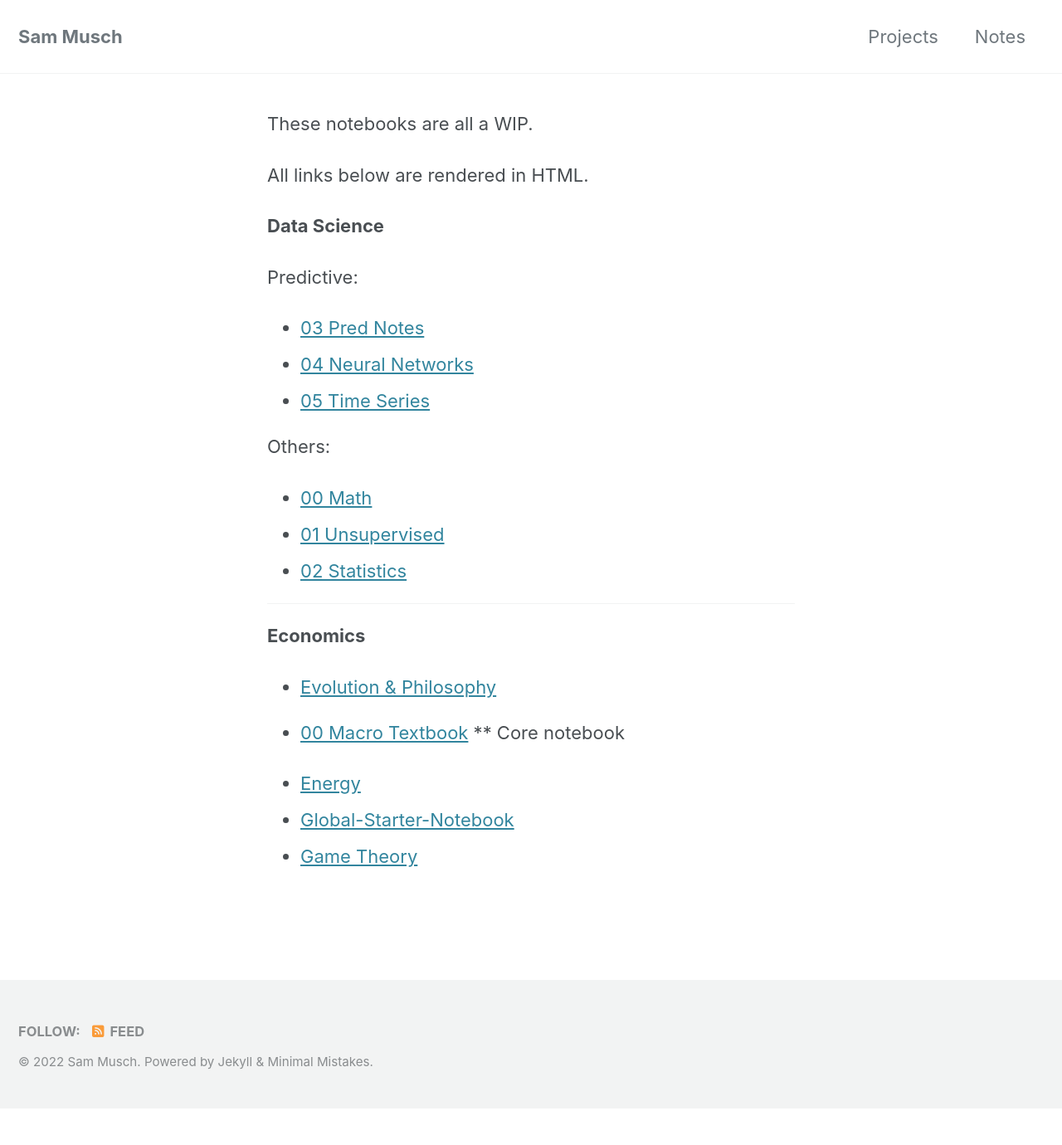
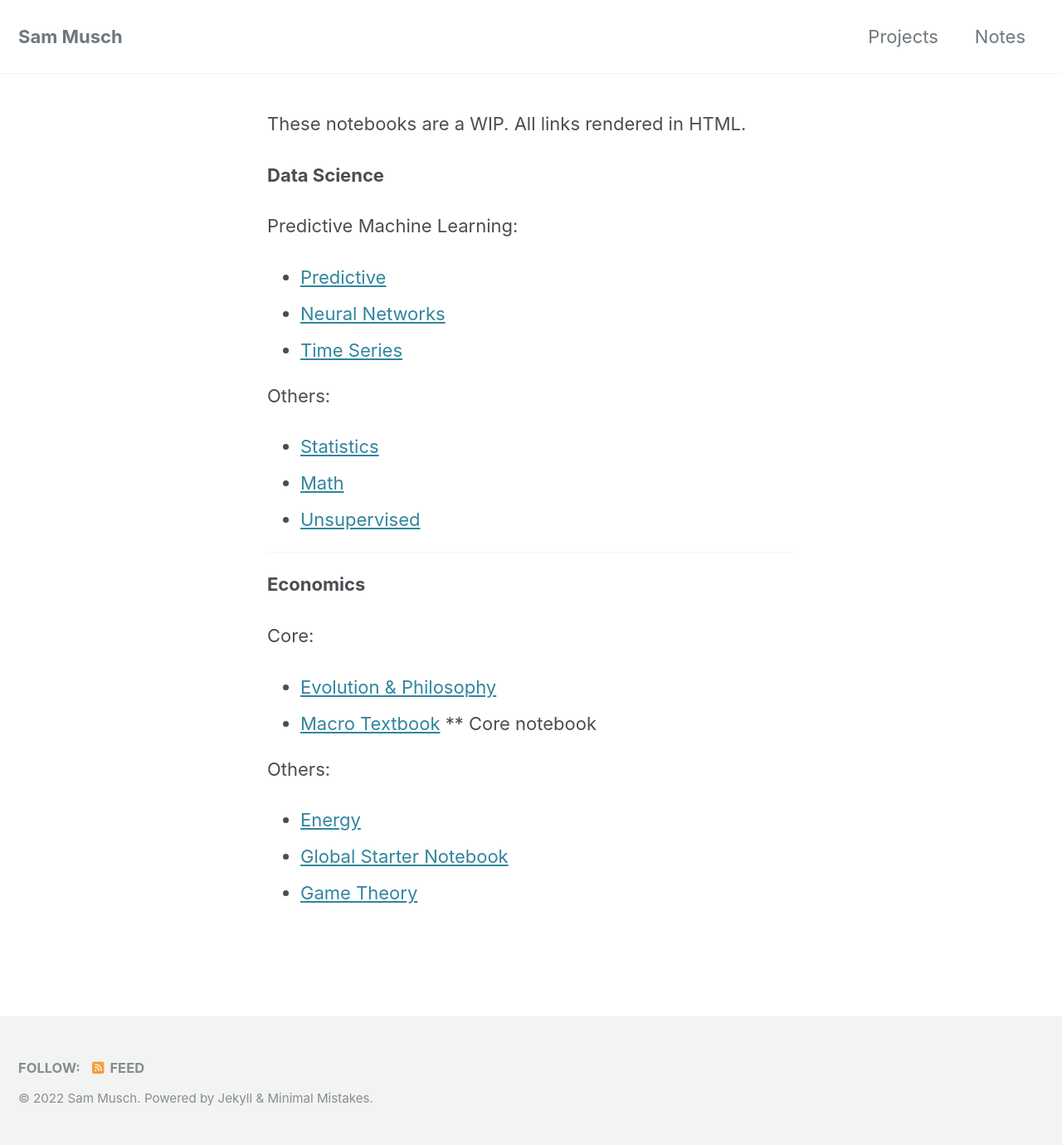
Before and after one commit to SamMusch/SamMusch.github.io, a Jekyll site: the page built from _pages/Notes.md, in a window 1280 px wide. Shown: the whole page at 83% size. Built offline with Jekyll 4.4.1, drawn with Linux system fonts in a browser that asks for light colours; cached includes are drawn as plain includes; nearby versions of some CDN libraries; before the commit the page ends 1336 px from its top, so only the background shows below that.

Commit message:
Formatting

```diff
--- a/_pages/Notes.md
+++ b/_pages/Notes.md
@@ -4,34 +4,37 @@ permalink: /notes/
 title: ""
 ---
 
-These notebooks are all a WIP.
-
-All links below are rendered in HTML.
+These notebooks are a WIP. All links rendered in HTML.
 
 
 **Data Science**
 
-Predictive:
+Predictive Machine Learning:
 
-- [03 Pred Notes](https://htmlpreview.github.io/?https://github.com/SamMusch/00-Data-Science/blob/main/03%20Pred%20Notes.html)
-- [04 Neural Networks](https://htmlpreview.github.io/?https://github.com/SamMusch/00-Data-Science/blob/main/04%20Neural%20Networks.html)
-- [05 Time Series](https://htmlpreview.github.io/?https://github.com/SamMusch/00-Data-Science/blob/main/05%20Time%20Series.html)
+- [Predictive](https://htmlpreview.github.io/?https://github.com/SamMusch/00-Data-Science/blob/main/03%20Pred%20Notes.html)
+- [Neural Networks](https://htmlpreview.github.io/?https://github.com/SamMusch/00-Data-Science/blob/main/04%20Neural%20Networks.html)
+- [Time Series](https://htmlpreview.github.io/?https://github.com/SamMusch/00-Data-Science/blob/main/05%20Time%20Series.html)
 
 
 Others:
 
-- [00 Math](https://htmlpreview.github.io/?https://github.com/SamMusch/00-Data-Science/blob/main/00%20Math.html)
-- [01 Unsupervised](https://htmlpreview.github.io/?https://github.com/SamMusch/00-Data-Science/blob/main/01%20Unsupervised.html)
-- [02 Statistics](https://htmlpreview.github.io/?https://github.com/SamMusch/00-Data-Science/blob/main/02%20Statistics.html)
+- [Statistics](https://htmlpreview.github.io/?https://github.com/SamMusch/00-Data-Science/blob/main/02%20Statistics.html)
+- [Math](https://htmlpreview.github.io/?https://github.com/SamMusch/00-Data-Science/blob/main/00%20Math.html)
+- [Unsupervised](https://htmlpreview.github.io/?https://github.com/SamMusch/00-Data-Science/blob/main/01%20Unsupervised.html)
+
 
 
 ---
 
 **Economics**
+
+Core:
+
 - [Evolution & Philosophy](https://github.com/SamMusch/03-Evolution-Philosophy/blob/main/01%20Philosophy%20Github.html)
-- [00 Macro Textbook](https://htmlpreview.github.io/?https://github.com/SamMusch/01-Economics/blob/main/00%20Macro%20Textbook.html) ** Core notebook
+- [Macro Textbook](https://htmlpreview.github.io/?https://github.com/SamMusch/01-Economics/blob/main/00%20Macro%20Textbook.html) ** Core notebook
 
+Others:
 
 - [Energy](https://htmlpreview.github.io/?https://github.com/SamMusch/01-Economics/blob/main/01%20Energy.html)
-- [Global-Starter-Notebook](https://htmlpreview.github.io/?https://github.com/SamMusch/01-Economics/blob/main/Global-Notebook.html)
+- [Global Starter Notebook](https://htmlpreview.github.io/?https://github.com/SamMusch/01-Economics/blob/main/Global-Notebook.html)
 - [Game Theory](https://htmlpreview.github.io/?https://github.com/SamMusch/01-Economics/blob/main/02%20Game%20Theory.html)
```
